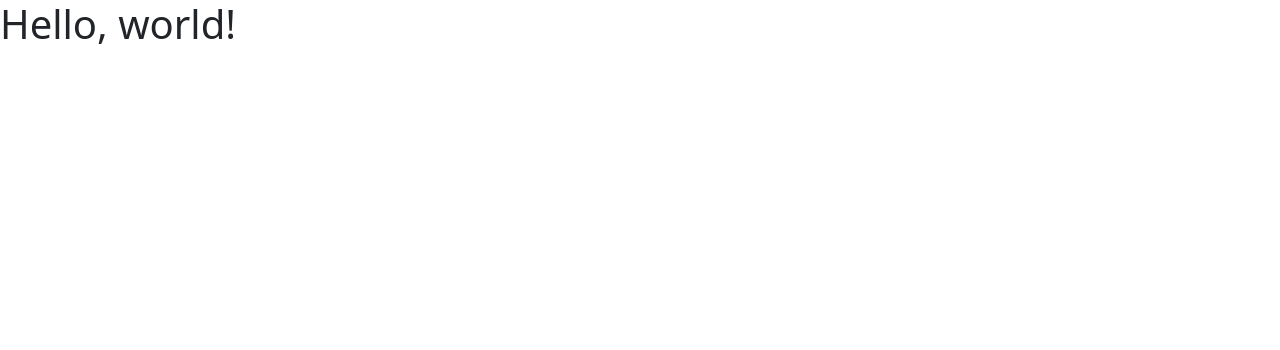
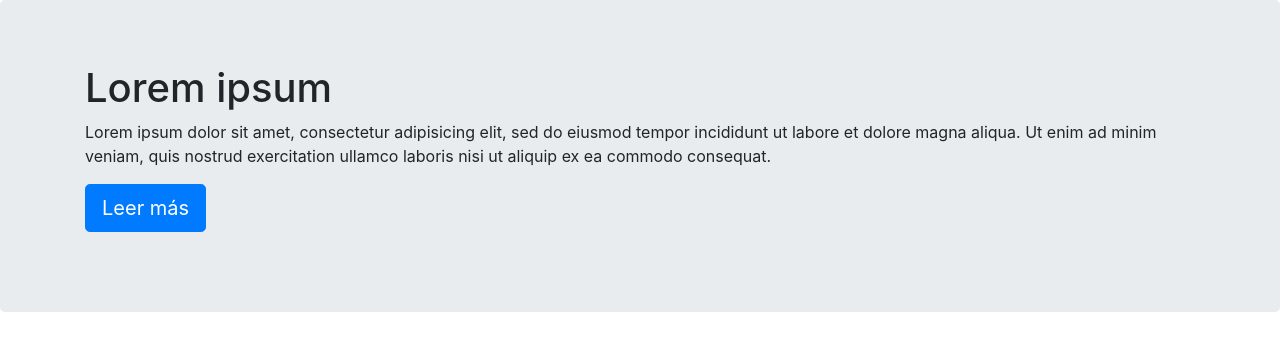
Before and after one commit to catwilo/Web, a website: page index.html in a window 1280 px wide. Drawn offline with nearby package versions, Linux system fonts and the light colour scheme.

Commit message:
Instalacion de bootstrap Pass

```diff
--- a/index.html
+++ b/index.html
@@ -1,18 +1,27 @@
 <!doctype html>
-<html lang="en">
+<html lang="es">
 
 <head>
     <meta charset="utf-8">
     <meta name="viewport" content="width=device-width, initial-scale=1">
     <title>Bootstrap demo</title>
-    <link rel="stylesheet" href="node_modules/bootstrap/dist/css/bootstrap.min.css">
+    <link href="node_modules/bootstrap/dist/css/bootstrap.min.css" rel="stylesheet">
 </head>
 
 <body>
-    <h1>Hello, world!</h1>
+    <div class="jumbotron">
+        <div class="container">
+            <h1>Lorem ipsum</h1>
+            <p>Lorem ipsum dolor sit amet, consectetur adipisicing elit, sed do eiusmod
+                tempor incididunt ut labore et dolore magna aliqua. Ut enim ad minim veniam, quis nostrud exercitation
+                ullamco laboris nisi ut aliquip ex ea commodo consequat.</p>
+            <p><a class="btn btn-primary btn-lg" role="button">Leer más</a></p>
+        </div>
+    </div>
     <script src="node_modules/jquery/dist/jquery.min.js"></script>
-    <script src="node_modules/@popperjs/core/dist/umd/popper-base.min.js"></script>
+    <script src="node_modules/popper.js/dist/popper.min.js"></script>
     <script src="node_modules/bootstrap/dist/js/bootstrap.min.js"></script>
+
 </body>
 
 </html>
```
Also changed, not shown: package.json (+4 -8 lines), 1 other file.
